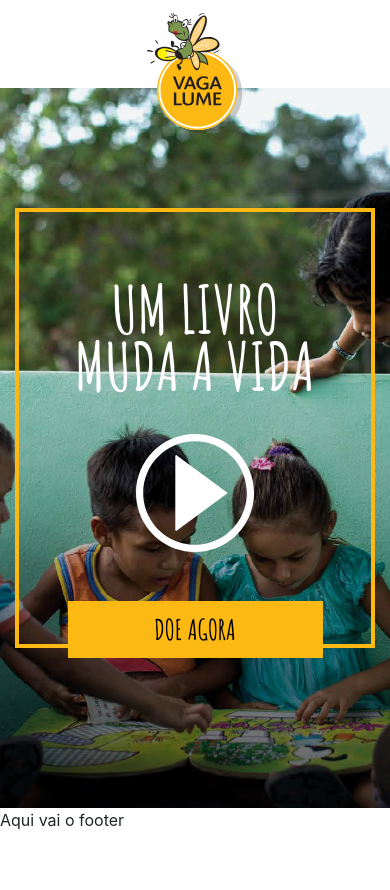
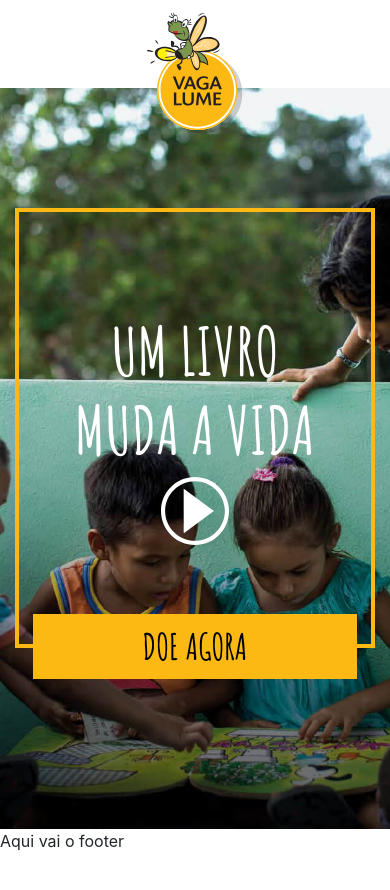
Before and after one commit to associacao-vagalume/vagalume.org.br, a Jekyll site: the page built from index.html, in a window 390 px wide. Shown: the top 890 px of the page. Built offline with Jekyll 4.4.1, drawn with Linux system fonts in a browser that asks for light colours; nearby versions of some CDN libraries.

Commit message:
Refatorações

```diff
--- a/_includes/footer.html
+++ b/_includes/footer.html
@@ -2,5 +2,6 @@
 <script src="https://code.jquery.com/jquery-3.2.1.slim.min.js" integrity="sha384-KJ3o2DKtIkvYIK3UENzmM7KCkRr/rE9/Qpg6aAZGJwFDMVNA/GpGFF93hXpG5KkN" crossorigin="anonymous"></script>
 <script src="https://cdnjs.cloudflare.com/ajax/libs/popper.js/1.12.3/umd/popper.min.js" integrity="sha384-vFJXuSJphROIrBnz7yo7oB41mKfc8JzQZiCq4NCceLEaO4IHwicKwpJf9c9IpFgh" crossorigin="anonymous"></script>
 <script src="https://maxcdn.bootstrapcdn.com/bootstrap/4.0.0-beta.2/js/bootstrap.min.js" integrity="sha384-alpBpkh1PFOepccYVYDB4do5UnbKysX5WZXm3XxPqe5iKTfUKjNkCk9SaVuEZflJ" crossorigin="anonymous"></script>
+<script src="/assets/js/home.js"></script>
 </body>
 </html>
--- a/_includes/home.html
+++ b/_includes/home.html
@@ -4,18 +4,21 @@
       <div class="row">
         <div class="col">
           <div class="frame">
-            <p>um livro <span>muda a vida</span></p>
-            <br>
-            <a id="mobile-video" type="image" class="play" href="https://www.youtube.com/embed/xt2qJwwnH2U?rel=0&amp;autoplay=1;fs=0;autohide=0;hd=0;"></a>
-            <button id="desktop-video" type="image" class="play" data-toggle="modal" data-target="#modal" alt="Clique para assistir"></button>
-            <br>
+            <h1>Um livro <span>muda a vida</span></h1>
+
+            <a class="d-md-none" target="_blank" href="https://www.youtube.com/embed/xt2qJwwnH2U?rel=0&amp;autoplay=1;fs=0;autohide=0;hd=0;">
+              <img class="play" src="/assets/img/home-play.svg" alt="Clique para assistir">
+            </a>
+
+            <img src="/assets/img/home-play.svg" class="play	desktop d-none d-md-block invisible" data-toggle="modal" data-target="#modal" alt="Clique para assistir">
+
           </div>
-          <a href="#" alt="Clique para doar" class="doar">
-            <div>
-              <p>doe agora</p>
-            </div>
+          <a href="http://doe.vagalume.org.br/includes/doar.php" alt="Clique para doar" class="doar">
+            Doe agora
           </a>
         </div>
+
+
         <!-- Modal -->
         <div class="modal fade" id="modal" tabindex="-1" role="dialog" aria-labelledby="modalLabel" aria-hidden="true">
           <div class="modal-dialog" role="document">
@@ -26,64 +29,15 @@
                     <span aria-hidden="true">&times;</span>
                   </button>
               </div>
-              <div class="modal-body">
-                <!-- <iframe width="694px" height="390px" src="https://www.youtube.com/embed/xt2qJwwnH2U" frameborder="0" allowfullscreen></iframe> -->
+              <div class="modal-body embed-responsive embed-responsive-16by9">
                 <div id="player"></div>
               </div>
             </div>
           </div>
         </div>
+
+
       </div>
     </div>
   </div>
 </div>
-
-<script>
-  // 1. This code loads the IFrame Player API code asynchronously.
-  var tag = document.createElement('script');
-
-  tag.src = "https://www.youtube.com/iframe_api";
-  var firstScriptTag = document.getElementsByTagName('script')[0];
-  firstScriptTag.parentNode.insertBefore(tag, firstScriptTag);
-
-  // 2. This function creates an <iframe> (and YouTube player)
-  //    after the API code downloads.
-  var player;
-
-  function onYouTubeIframeAPIReady() {
-    player = new YT.Player('player', {
-      height: '390',
-      width: '694',
-      playerVars: {
-        autoplay: 0,
-        loop: 1,
-        controls: 1,
-        showinfo: 0,
-        autohide: 1,
-        modestbranding: 1,
-        vq: 'hd1080'
-      },
-      videoId: 'xt2qJwwnH2U',
-      events: {
-        'onReady': onPlayerReady,
-        'onStateChange': onPlayerStateChange
-      }
-    });
-  }
-
-  // 3. The API will call this function when the video player is ready.
-  function onPlayerReady(event) {
-    event.target.playVideo();
-    player.mute();
-  }
-
-  var done = false;
-
-  function onPlayerStateChange(event) {
-
-  }
-
-  function stopVideo() {
-    player.stopVideo();
-  }
-</script>
--- a/_sass/base.scss
+++ b/_sass/base.scss
@@ -6,9 +6,10 @@
 $base-size: 16px;
 
 $orangey-yellow: #fdb913;
-$white: #ffffff;
+$white: #fff;
 $greyish-brown: #6f6251;
 $umber: #aa6a01;
+$black: #000;
 
 .container {
   max-width: px_to_em(940px);
--- a/_sass/home.scss
+++ b/_sass/home.scss
@@ -1,10 +1,12 @@
 .home {
   margin-top: px_to_em(88px);
+
   & .block1 {
     background-image: url("/assets/img/home-block1.jpg");
     background-size: cover;
     background-position: top center;
     padding: px_to_em(120px) 0 px_to_em(150px);
+
     & .frame {
       border: px_to_em(4px) solid $orangey-yellow;
       height: px_to_em(440px);
@@ -12,81 +14,68 @@
       justify-content: center;
       align-items: center;
       flex-direction: column;
-      & p {
+
+      & h1 {
         font-family: 'Amatic SC', cursive;
         font-size: px_to_em(110px);
         font-weight: bold;
         text-transform: uppercase;
-        line-height: 0.87;
         text-align: center;
         color: $white;
         white-space: nowrap;
       }
+
       & .play {
-        background: url(/assets/img/home-play.svg) no-repeat;
         width: px_to_em(118px);
         height: px_to_em(118px);
-        border: none;
+
+        &:hover {
+          cursor: pointer;
+        }
       }
     }
     .modal-dialog {
-      max-width: 724px;
-    }
-    #mobile-video {
-      display: none;
+      max-width: 70%;
     }
   }
   & .doar {
-    width: px_to_em(283px);
-    height: px_to_em(89px);
     background-color: $orangey-yellow;
-    display: flex;
-    justify-content: center;
-    align-items: center;
-    flex-direction: column;
-    margin: px_to_em(-47px) auto 0 auto;
-    & p {
+    color: $black;
+    display: block;
     font-family: 'Amatic SC', cursive;
     font-size: px_to_em(52px);
     font-weight: bold;
+    margin: -41px auto 0;
+    text-align: center;
     text-transform: uppercase;
-      color: #000000;
-      margin: 0;
-    }
+    text-decoration: none;
+    width: 30%;
   }
 
   @media (max-width: 767px) {
-    .block1 .frame p {
+    .block1 {
+
+      & .frame {
+        & h1 {
           font-size: px_to_em(66px);
           & span:before {
             content: "\a";
             white-space: pre;
           }
         }
-    .block1 .frame img {
+
+        img.play {
+          height: px_to_em(68px);
           width: px_to_em(68px);
-      height: px_to_em(68px);
-    }
-    .block1 .doar {
-      width: px_to_em(255px);
-      height: px_to_em(57px);
-    }
-    .block1 .doar p {
-      font-size: px_to_em(28px);
-    }
-    .modal .modal-dialog {
-      max-width: auto;
-    }
-    .modal-body iframe {
-      width: 100% !important;
-    }
-    #desktop-video {
-      display: none;
-    }
-    #mobile-video {
-      display: inline !important;
         }
       }
 
-
+      & .doar {
+        font-size: px_to_em(36px);
+        line-height: 1.8;
+        margin: -34px auto 0;
+        width: 90%;
       }
+    }
+  }
+}
--- /dev/null
+++ b/assets/js/home.js
@@ -0,0 +1,45 @@
+$(document).ready(function () {
+  var tag = document.createElement('script');
+  tag.src = 'https://www.youtube.com/iframe_api';
+  var firstScriptTag = document.getElementsByTagName('script')[0];
+  firstScriptTag.parentNode.insertBefore(tag, firstScriptTag);
+});
+
+$( window ).on('load', function () {
+  $('.play.desktop')
+    .removeClass('invisible')
+    .addClass('d-md-block');
+});
+
+  var player;
+
+  function onYouTubeIframeAPIReady() {
+    player = new YT.Player('player', {
+      height: '390',
+      width: '694',
+      playerVars: {
+        autoplay: 0,
+        loop: 1,
+        controls: 1,
+        showinfo: 0,
+        autohide: 1,
+        modestbranding: 1,
+        vq: 'hd1080',
+        hd: '1'
+      },
+      videoId: 'xt2qJwwnH2U',
+      events: {
+        'onReady': onPlayerReady
+      }
+    });
+  }
+
+  function onPlayerReady(event) {
+    $('#player').addClass('embed-responsive-item');
+    $('#modal').on('shown.bs.modal', function () {
+      player.playVideo();
+    });
+    $('#modal').on('hidden.bs.modal', function () {
+      player.stopVideo();
+    });
+  }
```
Also changed, not shown: assets/img/home-block1.jpg, 1 other file. Lines whose indentation alone changed are shown as unchanged.
